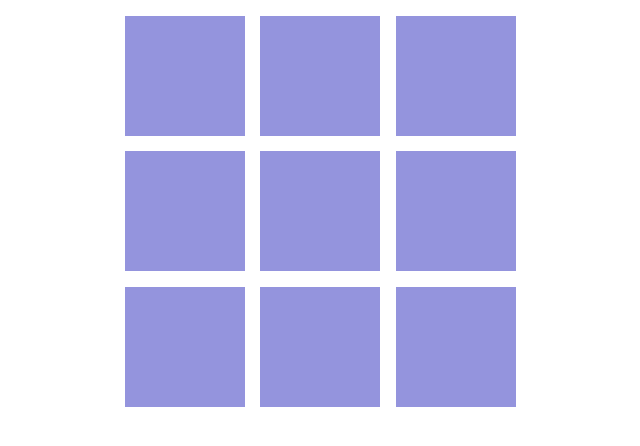
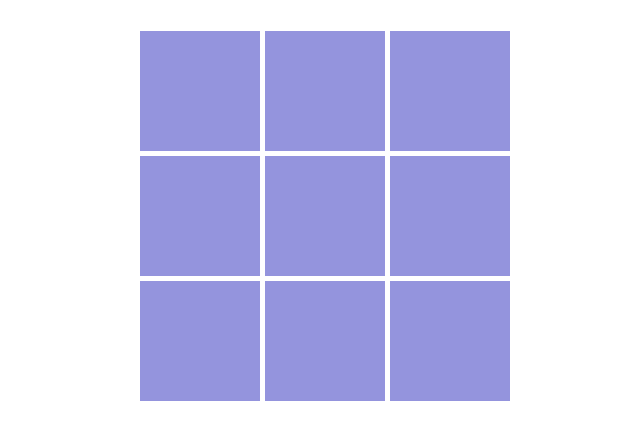
Before and after one commit to dannielfisico/meusProjetos, a plain HTML site: page Jogo_da_velha2/index.html in a window 1280 px wide. Shown: the part 84-530 px from the top of the page, without its empty margins (315-955 px from the left). Drawn offline with Linux system fonts and the light colour scheme.

```diff
--- a/Jogo_da_velha2/style/style.css
+++ b/Jogo_da_velha2/style/style.css
@@ -10,6 +10,7 @@ main {
     flex-direction: column;
     margin: auto;
     width: 400px;
+
 
 }
 
@@ -25,20 +26,23 @@ header {
 .board {
     width: 400px;
     height: 400px;
-    display: grid;
-    gap: 6px;
-    grid-template-columns: 1fr 1fr 1fr;
+    display: flex;
+    flex-wrap: wrap;
+    gap: 5px;
+    justify-content: center;
+    align-content: center;
 }
 
 .celula {
     width: 120px;
     height: 120px;
     background-color: rgb(148, 148, 221);
+    font-size: 60px;
+    color: #fff;
     display: flex;
     justify-content: center;
     align-items: center;
-    font-size: 60px;
-    color: #fff;
+
 }
 
 .celula:hover {
```
